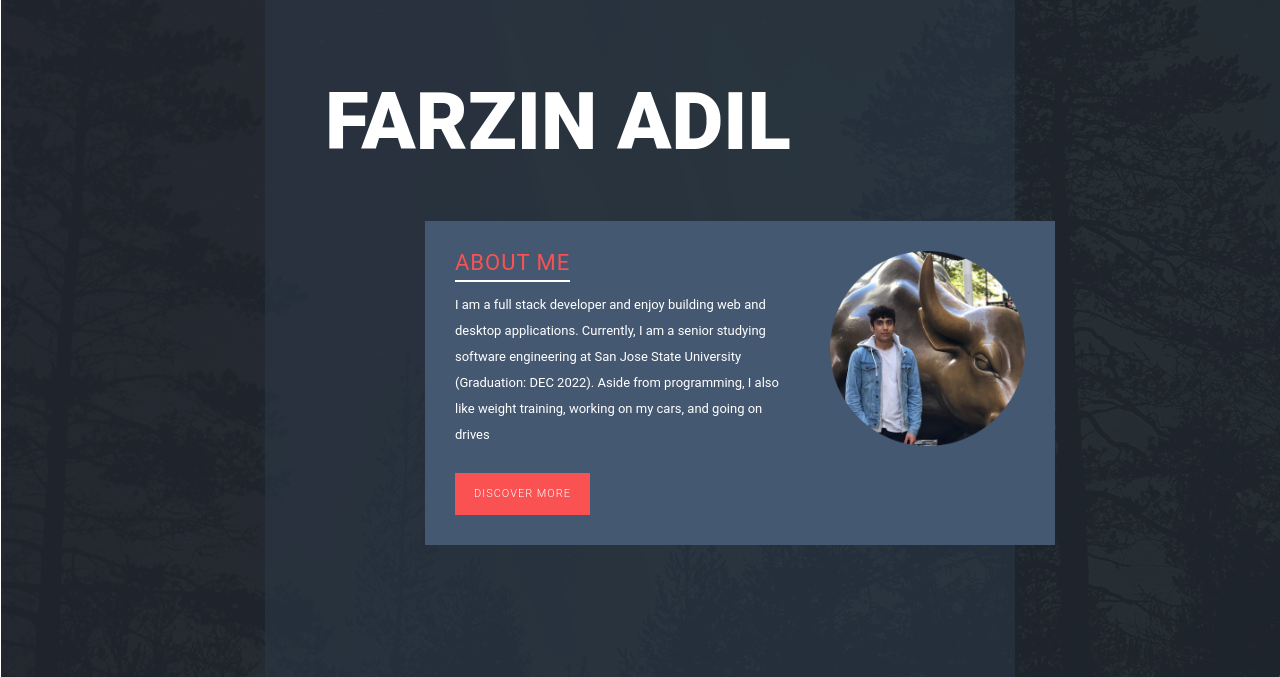
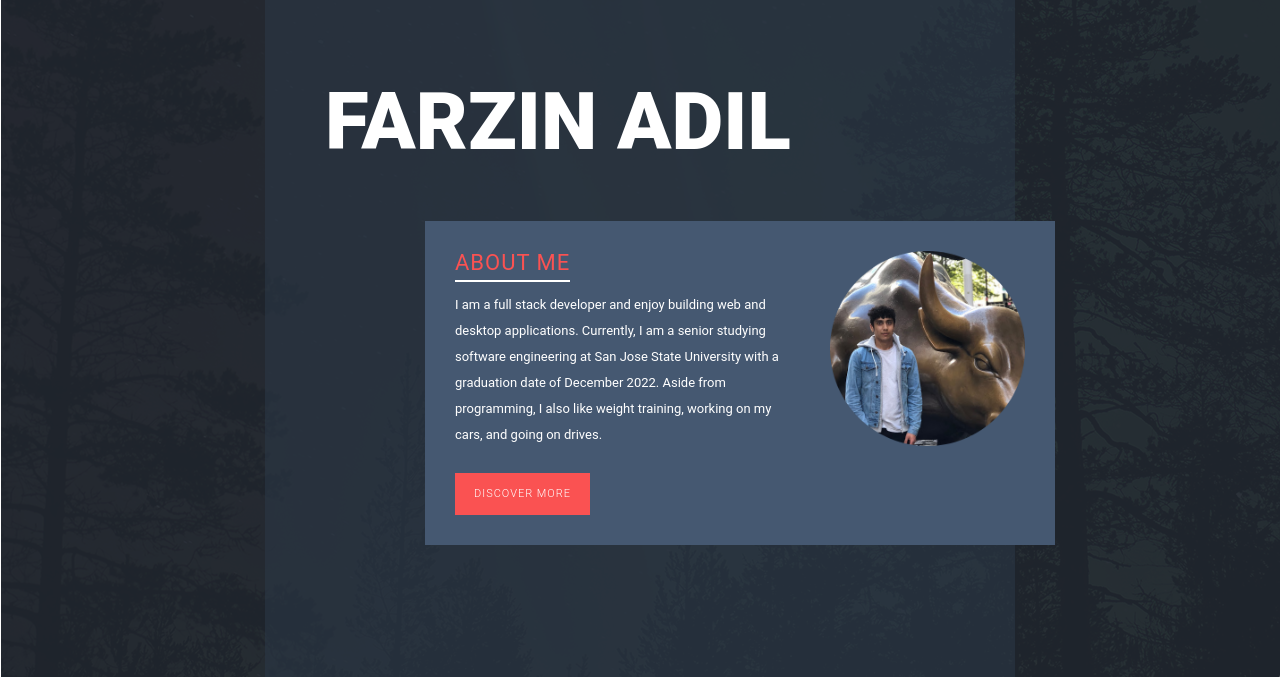
Before and after one commit to farzinadil/old-website, a plain HTML site: page index.html in a window 1280 px wide. Shown: the part 123-800 px from the top of the page. Drawn offline with nearby package versions, Linux system fonts and the light colour scheme.

Commit message:
updated description

```diff
--- a/index.html
+++ b/index.html
@@ -59,7 +59,7 @@
                           <div class="home-box-content">
                             <div class="left-text">
                               <h4><em>About Me</em></h4>
-                              <p>I am a full stack developer and enjoy building web and desktop applications. Currently, I am a senior studying software engineering at San Jose State University (Graduation: DEC 2022). Aside from programming, I also like weight training, working on my cars, and going on drives</p>
+                              <p>I am a full stack developer and enjoy building web and desktop applications. Currently, I am a senior studying software engineering at San Jose State University with a graduation date of December 2022. Aside from programming, I also like weight training, working on my cars, and going on drives.</p>
                               <div class="primary-button">
                                 <a href="#2">Discover More</a>
                               </div>
```
